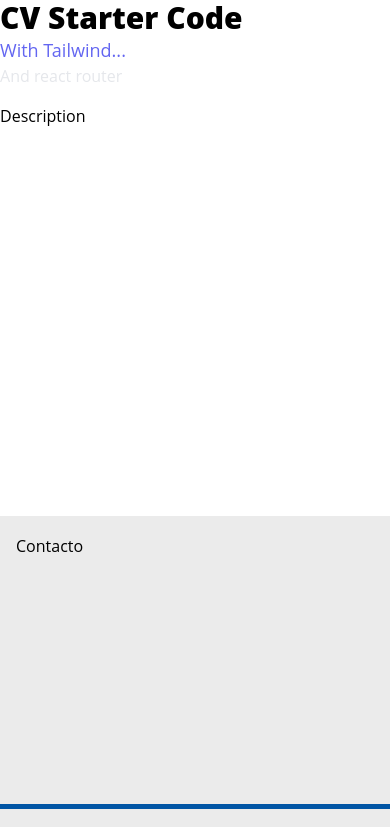
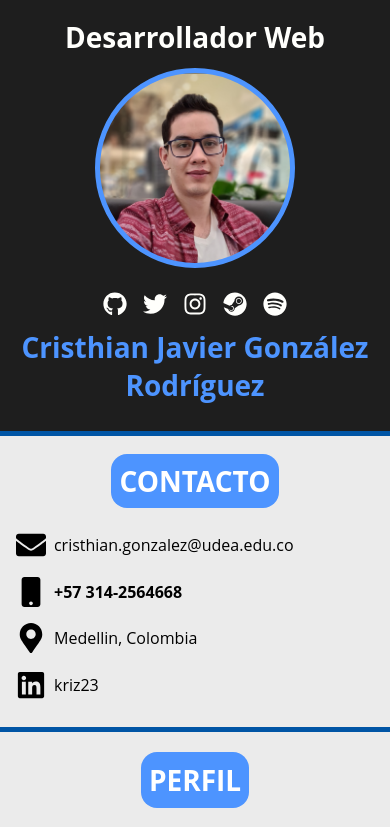
Before and after one commit to kriz23/IngWeb-Proj2, a React (Create React App) app: page / in a window 390 px wide. Shown: the top 827 px of the page. Built offline with nearby package versions, Linux system fonts and the light colour scheme.

Commit message:
Mobile done, starting tablet

```diff
--- a/package.json
+++ b/package.json
@@ -8,6 +8,7 @@
     "@testing-library/user-event": "^13.5.0",
     "react": "^18.2.0",
     "react-dom": "^18.2.0",
+    "react-icons": "^4.4.0",
     "react-router-dom": "6",
     "react-scripts": "5.0.1",
     "web-vitals": "^2.1.4"
--- a/src/components/Contacto.jsx
+++ b/src/components/Contacto.jsx
@@ -1,7 +1,13 @@
 import React from 'react';
+import { IconText } from 'components/IconText';
+import { Title } from 'components/Title';
 
-const Contacto = () => {
-  return <div>Contacto</div>;
-};
+const Contacto = () => (
+  <div className='flex flex-col items-center h-[15.5rem]'>
+    <Title text='CONTACTO' />
+
+    <IconText />
+  </div>
+);
 
 export { Contacto };
--- a/src/components/Description.jsx
+++ b/src/components/Description.jsx
@@ -1,7 +1,47 @@
 import React from 'react';
+import {
+  FaGithub,
+  FaTwitter,
+  FaInstagram,
+  FaSteam,
+  FaSpotify,
+} from 'react-icons/fa';
 
-const Description = () => {
-  return <div>Description</div>;
-};
+const Description = () => (
+  <div className='flex flex-col items-center justify-center h-[24.375rem]'>
+    <b>
+      <h3 className='text-White mb-3 text-center'>Desarrollador Web</h3>
+    </b>
+    <div className="h-[12.5rem] w-[12.5rem] rounded-full border-[5px] border-MainBlue bg-[url('../assets/profile.png')] bg-cover bg-center mb-6">
+      {/* <img src='https://pbs.twimg.com/media/D6uc2kBX4AAv3xV.jpg' alt='' /> */}
+    </div>
+    <div className='flex flex-wrap items-center justify-center text-2xl gap-4 text-White mb-3'>
+      <a href='https://github.com/kriz23' target='_blank' rel='noreferrer'>
+        <FaGithub />
+      </a>
+      <a href='https://twitter.com/' target='_blank' rel='noreferrer'>
+        <FaTwitter />
+      </a>
+      <a href='https://www.instagram.com/' target='_blank' rel='noreferrer'>
+        <FaInstagram />
+      </a>
+      <a
+        href='https://steamcommunity.com/id/crztn23/'
+        target='_blank'
+        rel='noreferrer'
+      >
+        <FaSteam />
+      </a>
+      <a href='https://www.spotify.com/' target='_blank' rel='noreferrer'>
+        <FaSpotify />
+      </a>
+    </div>
+    <b>
+      <h3 className='text-MainBlue text-center'>
+        Cristhian Javier González Rodríguez
+      </h3>
+    </b>
+  </div>
+);
 
 export { Description };
--- a/src/components/Hobbies.jsx
+++ b/src/components/Hobbies.jsx
@@ -4,7 +4,7 @@ import { Title } from 'components/Title';
 const Hobbies = () => (
   <div className='flex flex-col items-center h-[8.875rem]'>
     <Title text='HOBBIES' />
-    <div className='grid grid-cols-2'>
+    <div className='grid grid-cols-2 w-full'>
       <div className='self-start pl-7'>
         <ul className='list-disc'>
           <li>
--- /dev/null
+++ b/src/components/IconText.jsx
@@ -0,0 +1,49 @@
+import React from 'react';
+// import { IconContext } from 'react-icons';
+import {
+  FaEnvelope,
+  FaMobile,
+  FaMapMarkerAlt,
+  FaLinkedin,
+} from 'react-icons/fa';
+
+const IconText = () => (
+  <div className='flex flex-wrap h-full'>
+    <div className='flex flex-wrap gap-2 items-center mb-3 w-full'>
+      <FaEnvelope className='text-3xl' />
+      <a href='mailto:cristhian.gonzalez@udea.edu.co'>
+        <p>cristhian.gonzalez@udea.edu.co</p>
+      </a>
+    </div>
+    <div className='flex flex-wrap gap-2 items-center mb-3 w-full'>
+      <FaMobile className='text-3xl' />
+      <a href='tel:+573142564668'>
+        <p>
+          <b>+57 314-2564668</b>
+        </p>
+      </a>
+    </div>
+    <div className='flex flex-wrap gap-2 items-center mb-3 w-full'>
+      <FaMapMarkerAlt className='text-3xl' />
+      <a
+        href='https://www.google.com/maps/place/Medell%C3%ADn,+Antioquia'
+        target='_blank'
+        rel='noreferrer'
+      >
+        <p>Medellin, Colombia</p>
+      </a>
+    </div>
+    <div className='flex flex-wrap gap-2 items-center w-full'>
+      <FaLinkedin className='text-3xl' />
+      <a
+        href='https://www.linkedin.com/in/kriz23'
+        target='_blank'
+        rel='noreferrer'
+      >
+        <p>kriz23</p>
+      </a>
+    </div>
+  </div>
+);
+
+export { IconText };
--- a/src/pages/Home.jsx
+++ b/src/pages/Home.jsx
@@ -11,14 +11,15 @@ import React from 'react';
 
 const Home = () => (
   <main>
-    <h1 className='text-3xl font-extrabold'>CV Starter Code</h1>
+    {/* <h1 className='text-3xl font-extrabold'>CV Starter Code</h1>
     <div className='flex flex-col'>
       <span className='text-indigo-500 text-lg'>With Tailwind...</span>
       <span className='text-gray-200'>And react router</span>
-    </div>
+    </div> */}
 
-    <div className='container'>
-      <div className='section pt-4 '>
+    <div className='container md:containerT'>
+      <div className='md:hidden'>
+        <div className='section pt-4 px-4 pb-[1.563rem] bg-Black border-b-[5px] border-DarkBlue'>
           <Description />
         </div>
         <div className='section pt-[1.125rem] px-4 pb-[1.563rem] bg-Gray border-b-[5px] border-DarkBlue'>
@@ -43,6 +44,22 @@ const Home = () => (
           <Hobbies />
         </div>
       </div>
+      <div className='hidden md:flex md:col-span-3 md:bg-yellow-500 w-full h-full'>
+        <p>HOLA</p>
+      </div>
+      <div className='hidden md:flex md:col-end-2 md:bg-blue-600 w-full h-full'>
+        <p>HOLA</p>
+      </div>
+      <div className='hidden md:flex md:col-end-3 md:bg-red-600 w-full h-full'>
+        <p>HOLA</p>
+      </div>
+      <div className='hidden md:flex md:col-end-2 md:bg-pink-600 w-full h-full'>
+        <p>HOLA</p>
+      </div>
+      <div className='hidden md:flex col-end-3 bg-cyan-500 w-full h-full'>
+        <p>HOLA</p>
+      </div>
+    </div>
 
     {/* <div className='flex flex-col items-center justify-between h-screen'>
       <Title text='CONTACTO' />
--- a/src/styles/index.css
+++ b/src/styles/index.css
@@ -31,7 +31,11 @@
 
 .container {
   /* @apply grid h-screen grid-cols-1 grid-rows-[repeat(8,_minmax(175px,_471px))]; */
-  @apply grid h-screen grid-cols-1 grid-rows-[428px_293px_319px_201px_175px_471px_275px_197px];
+  @apply grid h-screen max-w-screen-md grid-cols-1 grid-rows-[428px_293px_20rem_201px_175px_471px_275px_197px] md:grid-cols-2 md:grid-rows-[17.375rem_25rem_32.375rem] md:max-w-screen-xl;
+}
+
+.section {
+  @apply md:hidden;
 }
 
 .Title {
```
Also changed, not shown: src/assets/profile.png (added), 1 other file (tests, documents, lock files or other folders). Lines whose indentation alone changed are shown as unchanged.
